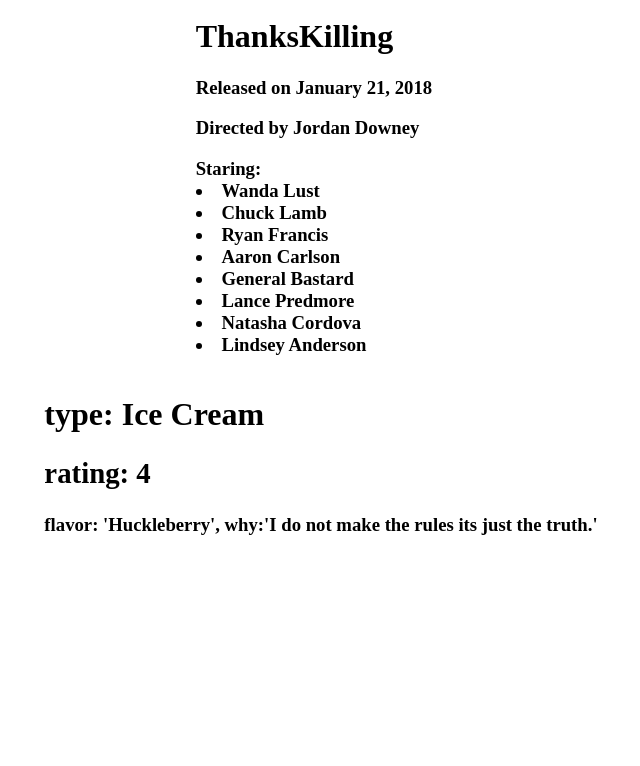
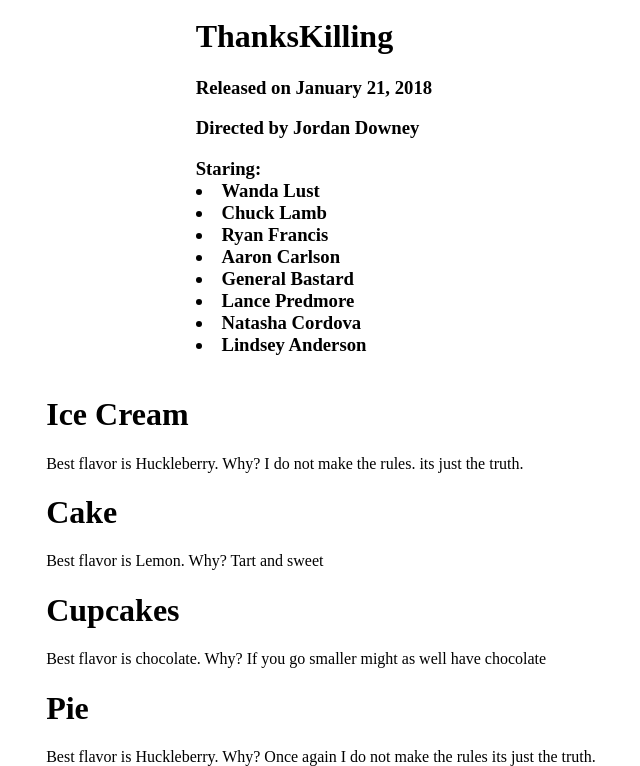
Before and after one commit to KhaymanaKing/display-a-list-practice, a website with bundled scripts: page index.html in a window 1280 px wide. Shown: the part 1646-2412 px from the top of the page, without its empty margins (319-959 px from the left). Before the commit the page ends 2201 px from the top, so only its background shows below. Built offline with nearby package versions, Linux system fonts and the light colour scheme.

Commit message:
desserts function finished

```diff
--- a/app.js
+++ b/app.js
@@ -6,6 +6,9 @@ import { renderCandyEl } from './render-candy.js';
 
 import { movies } from './array-movies.js';
 import { renderMovieEl } from './render-movies.js';
+
+import { desserts } from './array-desserts.js';
+import { renderDessertsEl } from './render-desserts.js';
 
 const bearsEl = document.querySelector('.bear');
 
@@ -33,3 +36,10 @@ for (let movie of movies) {
     console.log(movieEl);
     moviesEl.append(movieEl);
 }
+
+const dessertsEl = document.querySelector('.desserts');
+
+for (let dessert of desserts) {
+    const dessertEl = renderDessertsEl(dessert);
+    dessertsEl.append(dessertEl);
+}
--- a/array-desserts.js
+++ b/array-desserts.js
@@ -1,32 +1,32 @@
 export const desserts = [
     {
-        type: 'ice cream',
+        type: 'Ice Cream',
         rating: '4',
-        bestFlavor:{
+        best:{
             flavor: 'Huckleberry',
-            why:'I do not make the rules its just the truth.'
+            why: 'I do not make the rules. its just the truth.'
         }
     },
     {
-        type: 'cake',
+        type: 'Cake',
         rating: '3',
-        bestFlavor:{
+        best:{
             flavor: 'Lemon',
             why:'Tart and sweet'
         }
     },
     {
-        type: 'cupcakes',
+        type: 'Cupcakes',
         rating: '2',
-        bestFlavor:{
+        best:{
             flavor: 'chocolate',
             why:'If you go smaller might as well have chocolate'
         }
     },
     {
-        type: 'pie',
+        type: 'Pie',
         rating: '5',
-        bestFlavor:{
+        best:{
             flavor: 'Huckleberry',
             why:'Once again I do not make the rules its just the truth.'
         }
--- a/index.html
+++ b/index.html
@@ -25,13 +25,7 @@
         <div class = "movies">
         </div>
         <div class = "desserts">
-
-            <h1>type: Ice Cream</h1>
-            <h2>rating: 4</h2>
-            <h3> flavor: 'Huckleberry',
-                why:'I do not make the rules its just the truth.'</h3>
-
-            </div>
+        </div>
     </main>
     <footer>
         <div class="copy gutter-right">&copy; 2021 Alchemy Code Lab</div>
--- a/render-desserts.js
+++ b/render-desserts.js
@@ -7,13 +7,13 @@
 export function renderDessertsEl(desserts){
     const dessertsEl = document.createElement('div');
     const typeEl = document.createElement('h1');
-    const flavorEl = document.createElement('span');
+    const bestEl = document.createElement('span');
 
     dessertsEl.classList.add('desserts');
 
     typeEl.textContent = desserts.type;
-    flavorEl.textContent = `Best Flavor is ${flavorEl.flavor}. Why? ${flavorEl.why}`;
+    bestEl.textContent = `Best flavor is ${desserts.best.flavor}. Why? ${desserts.best.why}`;
 
-    dessertsEl.append(typeEl, flavorEl);
+    dessertsEl.append(typeEl, bestEl);
     return dessertsEl;
 }
```
